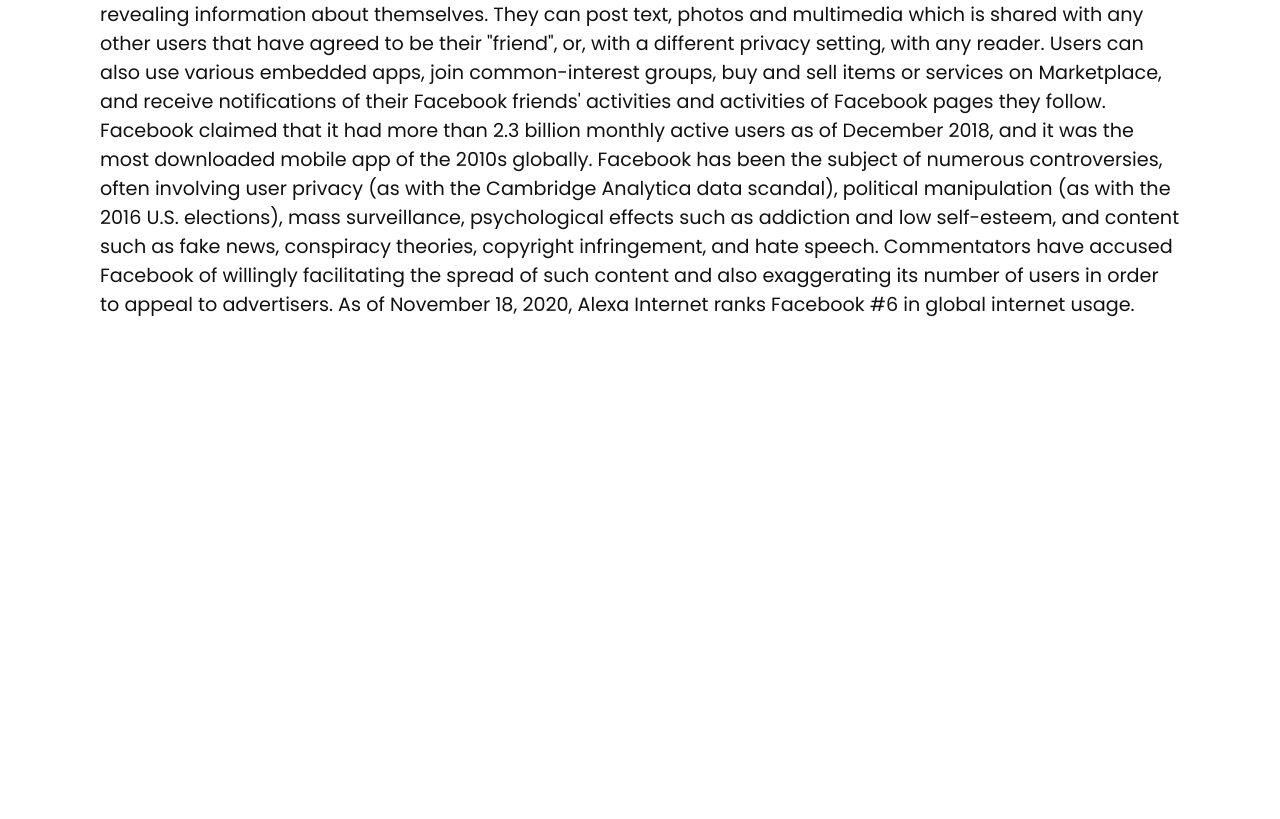
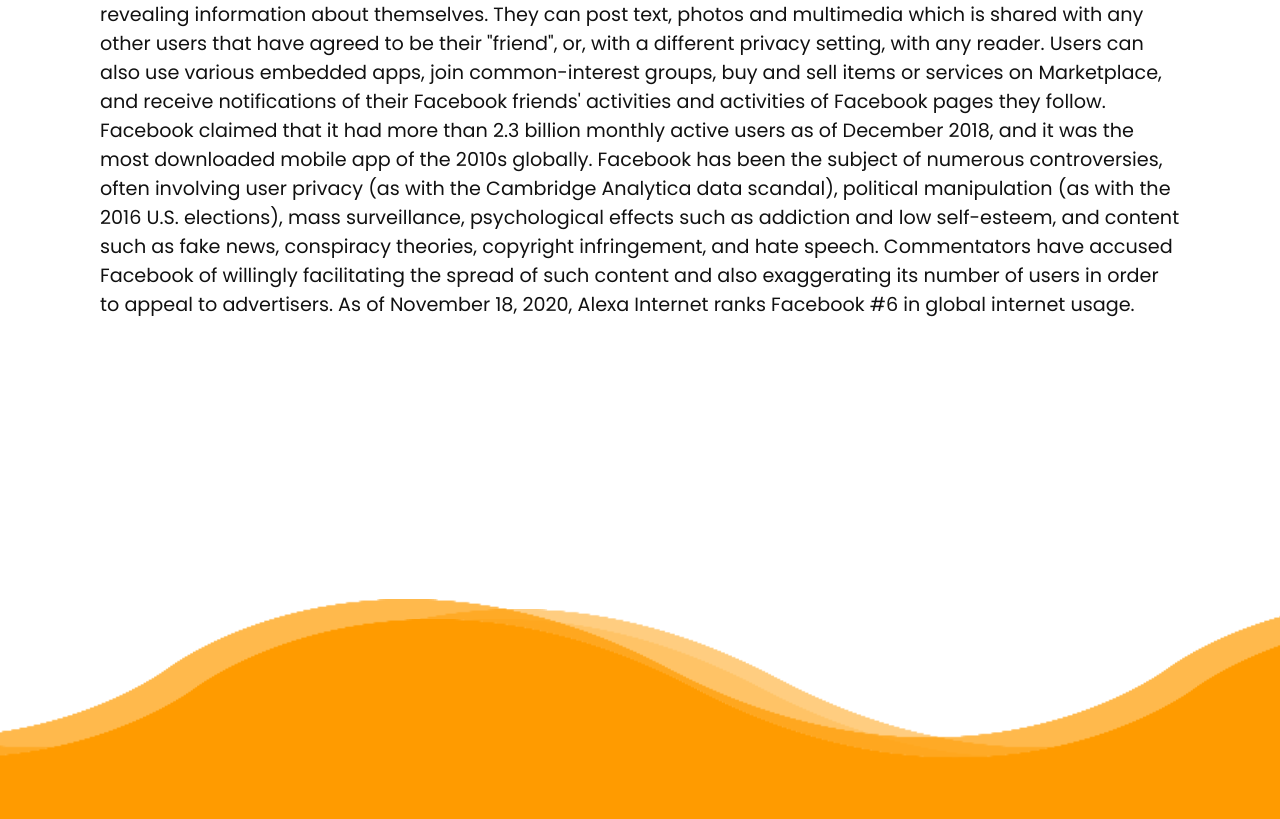
Before and after one commit to hantomi/fine-looking-template, a plain HTML site: page page-header/index.html in a window 1280 px wide. Shown: the part 1260-2079 px from the top of the page. Before the commit the page ends 1679 px from the top, so only its background shows below. Drawn offline with Linux system fonts and the light colour scheme.

Commit message:
update footer

```diff
--- a/page-header/css/styles.css
+++ b/page-header/css/styles.css
@@ -25,3 +25,79 @@
 .content p {
     font-size: 1.2em;
 }
+.footer {
+    position: relative;
+    width: 100%;
+    height: 50vh;
+    background: #fff;
+    overflow: hidden;
+}
+.footer .wave {
+    position: absolute;
+    bottom: 0;
+    left: 0;
+    width: 100%;
+    height: 200px;
+    background: url(picture/wave.png);
+    background-size: 1000px 200px;
+}
+.footer .wave.wave1{
+    animation: animate1 30s linear infinite;
+    z-index: 1000;
+    opacity: 1;
+    animation-delay: 0s;
+    bottom: 0;
+}
+@keyframes animate1 {
+    0%{
+        background-position-x: 0;
+    }
+    100%{
+        background-position-x: 1000px;
+    }
+}
+.footer .wave.wave2{
+    animation: animate2 15s linear infinite;
+    z-index: 999;
+    opacity: 0.5;
+    animation-delay: -5s;
+    bottom: 10px;
+}
+@keyframes animate2 {
+    0%{
+        background-position-x: 0;
+    }
+    100%{
+        background-position-x: -1000px;
+    }
+}
+.footer .wave.wave3{
+    animation: animate3 30s linear infinite;
+    z-index: 998;
+    opacity: 0.2;
+    animation-delay: -2s;
+    bottom: 15;
+}
+@keyframes animate3 {
+    0%{
+        background-position-x: 0;
+    }
+    100%{
+        background-position-x: 1000px;
+    }
+}
+.footer .wave.wave4{
+    animation: animate4 5s linear infinite;
+    z-index: 997;
+    opacity: 0.7;
+    animation-delay: -5s;
+    bottom: 20px;
+}
+@keyframes animate4 {
+    0%{
+        background-position-x: 0;
+    }
+    100%{
+        background-position-x: 1000px;
+    }
+}
--- a/page-header/index.html
+++ b/page-header/index.html
@@ -18,6 +18,12 @@
 
             Facebook has been the subject of numerous controversies, often involving user privacy (as with the Cambridge Analytica data scandal), political manipulation (as with the 2016 U.S. elections), mass surveillance, psychological effects such as addiction and low self-esteem, and content such as fake news, conspiracy theories, copyright infringement, and hate speech. Commentators have accused Facebook of willingly facilitating the spread of such content and also exaggerating its number of users in order to appeal to advertisers. As of November 18, 2020, Alexa Internet ranks Facebook #6 in global internet usage.</p>
     </section>
+    <section class="footer">
+        <div class="wave wave1"></div>
+        <div class="wave wave2"></div>
+        <div class="wave wave3"></div>
+        <div class="wave wave4"></div>
+    </section>
     <script type="text/javascript">
         const bg = document.getElementById('header');
         window.addEventListener('scroll', function(){
```
Also changed, not shown: page-header/css/picture/wave.png (added).
